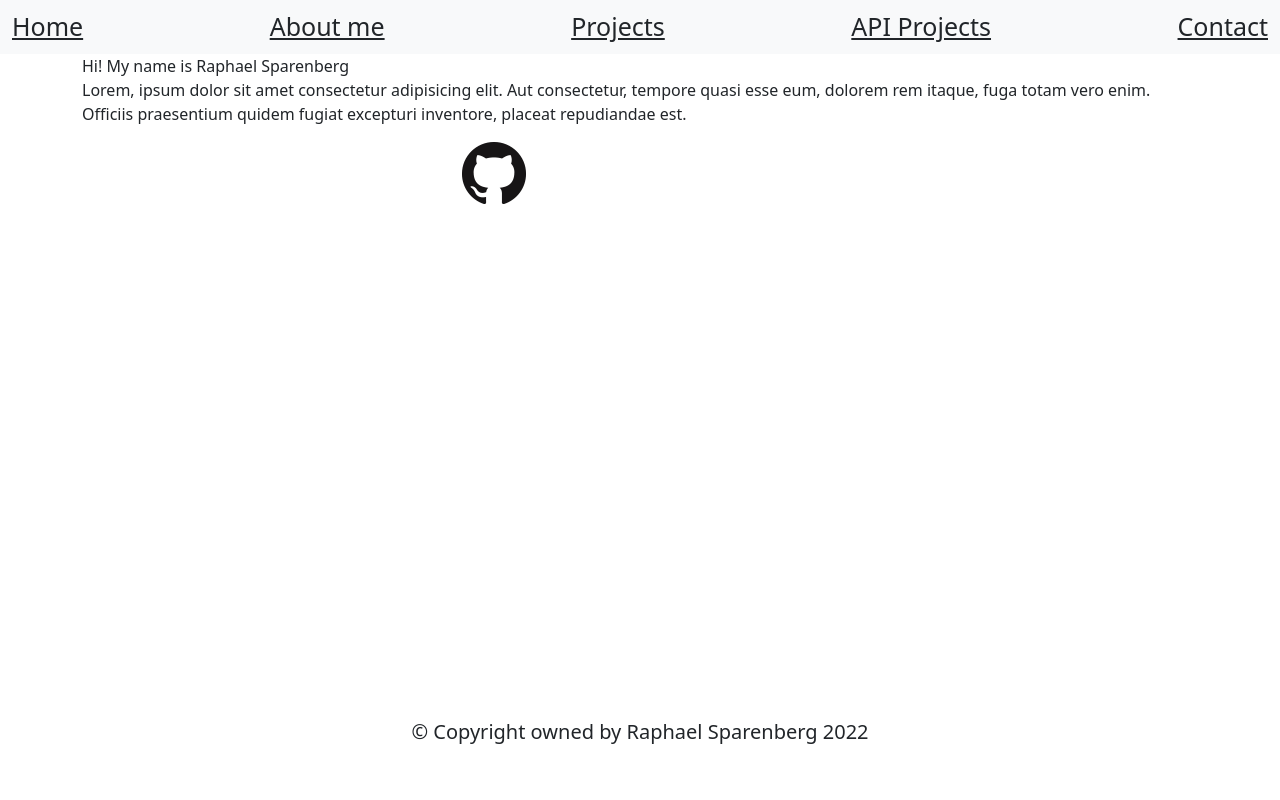
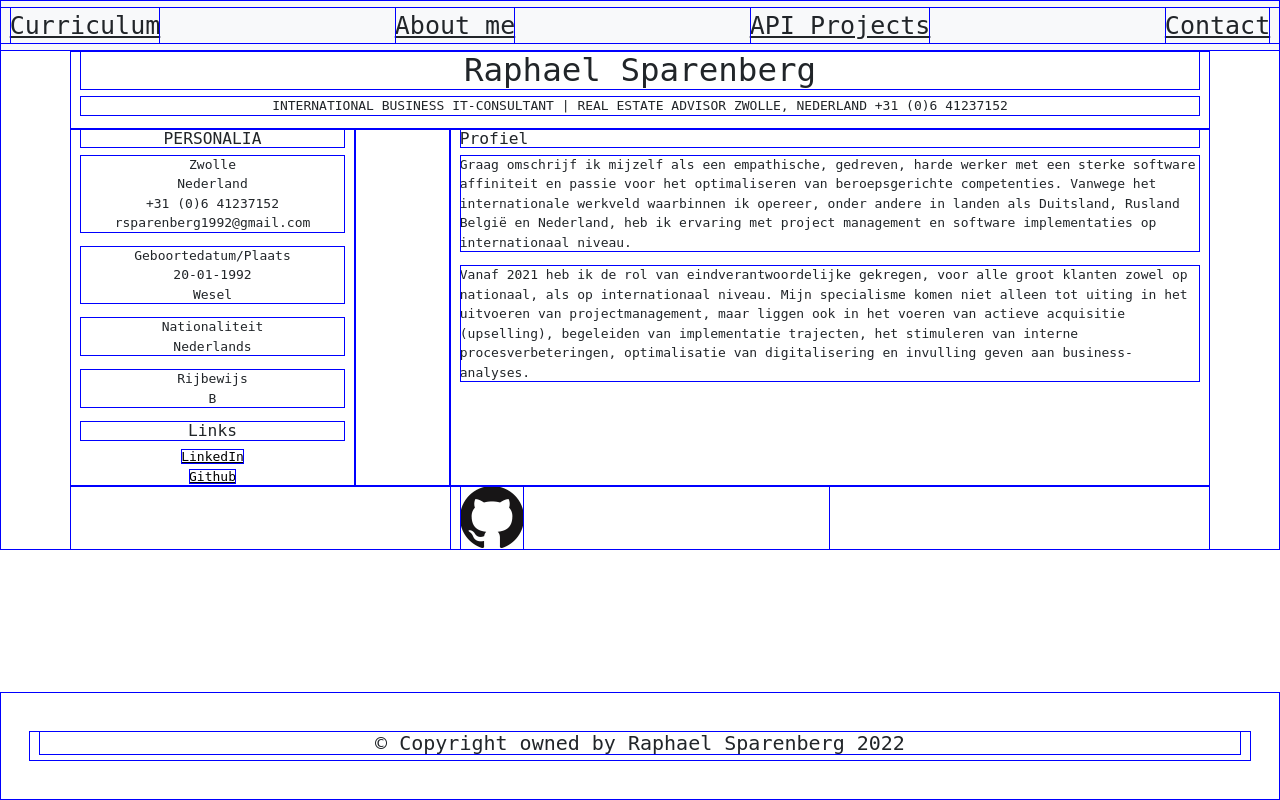
Before and after one commit to RSPersonal/Personal_portfolio, a Django app: page / in a window 1280 px wide. Run offline with Django 3.2, Linux system fonts and the light colour scheme.

Commit message:
new homepage as curriculum

```diff
--- a/backend/static/css/style.css
+++ b/backend/static/css/style.css
@@ -1,8 +1,8 @@
-/* {
+* {
     outline: 1px solid blue;
     outline-offset: -1px;
     font-family: monospace;
-}*/
+}
 
 .navbar {
     font-size: 25px;
--- a/backend/templates/base.html
+++ b/backend/templates/base.html
@@ -14,9 +14,8 @@
 <header class="">
     <nav class="navbar navbar-expand-md navbar-light bg-light sticky-top">
         <div class="container-fluid justify-content-between">
-            <a class="text-dark" href="/">Home</a>
+            <a class="text-dark" href="/">Curriculum</a>
             <a class="text-dark" href="/aboutme">About me</a>
-            <a class="text-dark" href="/projects">Projects</a>
             <a class="text-dark" href="/api/v1">API Projects</a>
             <a class="text-dark" href="/contact">Contact</a>
         </div>
--- a/backend/templates/home_page.html
+++ b/backend/templates/home_page.html
@@ -4,21 +4,63 @@
 {% block page_content %}
 <div class="container">
     <div class="row">
-            <div class="col text-left">
-                Hi! My name is Raphael Sparenberg
+        <div class="col text-center">
+            <h1>Raphael Sparenberg</h1>
+            <p>INTERNATIONAL BUSINESS IT-CONSULTANT | REAL ESTATE ADVISOR ZWOLLE, NEDERLAND +31 (0)6 41237152</p>
         </div>
     </div>
+</div>
+<div class="container">
     <div class="row">
+        <div class="col-3 text-center">
+            <h5>PERSONALIA</h5>
+            <p>Zwolle
+                <br>Nederland
+                <br>+31 (0)6 41237152
+                <br>rsparenberg1992@gmail.com
+            </p>
+            <p>Geboortedatum/Plaats
+                <br>20-01-1992
+                <br>Wesel
+            </p>
+            <p>Nationaliteit
+                <br>Nederlands
+            </p>
+            <p>
+                Rijbewijs
+                <br>B
+            </p>
+            <h5>Links</h5>
+            <a href="https://nl.linkedin.com/in/raphael-sparenberg-637885173">LinkedIn</a>
+            <br>
+            <a href="https://github.com/RSPersonal">Github</a>
+        </div>
+        <div class="col-1 text-center">
+            <p></p>
+        </div>
         <div class="col text-left">
+            <h5>Profiel</h5>
             <p>
-                    Lorem, ipsum dolor sit amet consectetur adipisicing elit. Aut consectetur, tempore quasi esse eum, dolorem rem itaque, fuga totam vero enim. Officiis praesentium quidem fugiat excepturi inventore, placeat repudiandae est.
+                Graag omschrijf ik mijzelf als een empathische, gedreven, harde werker met een sterke
+                software affiniteit en passie voor het optimaliseren van beroepsgerichte competenties.
+                Vanwege het internationale werkveld waarbinnen ik opereer, onder andere in landen als
+                Duitsland, Rusland België en Nederland, heb ik ervaring met project management en
+                software implementaties op internationaal niveau.
+            </p>
+            <p>
+                Vanaf 2021 heb ik de rol van eindverantwoordelijke gekregen, voor alle groot klanten
+                zowel op nationaal, als op internationaal niveau. Mijn specialisme komen niet alleen
+                tot uiting in het uitvoeren van projectmanagement, maar liggen ook in het voeren van
+                actieve acquisitie (upselling), begeleiden van implementatie trajecten, het stimuleren
+                van interne procesverbeteringen, optimalisatie van digitalisering en invulling geven aan
+                business-analyses.
             </p>
         </div>
     </div>
     <div class="row justify-content-center">
         <div class="col-md-4">
             <a href="https://github.com/RSPersonal" target="_blank" rel="noreferrer noopener">
-                    <img src="{% static 'images/Github-other-logo.png' %}" class="github-logo" alt="Github logo" >
+                <img src="{% static 'images/Github-other-logo.png' %}" class="github-logo" alt="Github logo">
             </a>
         </div>
     </div>
```
Also changed, not shown: requirements.txt (+0 -81 lines). Lines whose indentation alone changed are shown as unchanged.
